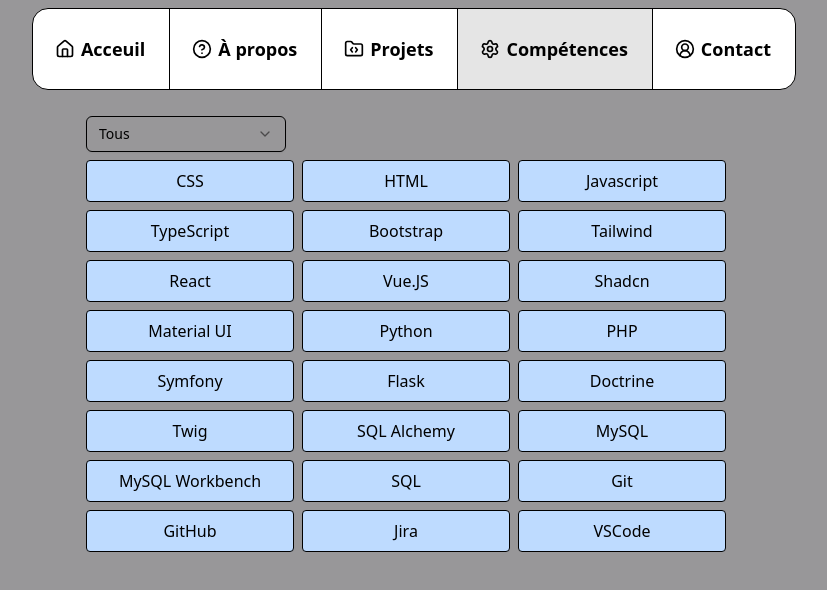
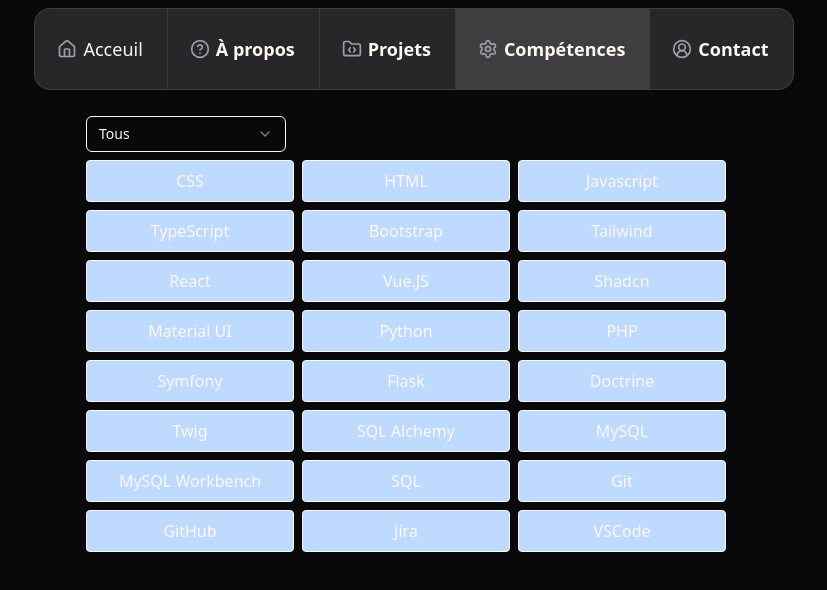
Before and after one commit to LucienRamond/lucr4, a React (Vite) app: page /competences in a window 1280 px wide. Shown: the top 590 px of the page, without its empty margins (234-1061 px from the left). Built offline with nearby package versions, Linux system fonts and the light colour scheme.

Commit message:
Update navbar style

```diff
--- a/src/index.css
+++ b/src/index.css
@@ -5,5 +5,74 @@
   margin: 0;
   min-width: 320px;
   min-height: 100vh;
-  background-color: rgba(47, 46, 49, 0.496);
+  background-color: var(--background);
+  color: var(--primary-foreground);
 }
+:root {
+  --radius: 0.65rem;
+  --background: oklch(0.141 0.005 285.823);
+  --foreground: oklch(0.985 0 0);
+  --card: oklch(0.21 0.006 285.885);
+  --card-foreground: oklch(0.985 0 0);
+  --popover: oklch(0.21 0.006 285.885);
+  --popover-foreground: oklch(0.985 0 0);
+  --primary: oklch(0.705 0.213 47.604);
+  --primary-foreground: oklch(0.98 0.016 73.684);
+  --secondary: oklch(0.274 0.006 286.033);
+  --secondary-foreground: oklch(0.985 0 0);
+  --muted: oklch(0.274 0.006 286.033);
+  --muted-foreground: oklch(0.705 0.015 286.067);
+  --accent: oklch(0.274 0.006 286.033);
+  --accent-foreground: oklch(0.985 0 0);
+  --destructive: oklch(0.704 0.191 22.216);
+  --border: oklch(1 0 0 / 10%);
+  --input: oklch(1 0 0 / 15%);
+  --ring: oklch(0.408 0.123 38.172);
+  --chart-1: oklch(0.837 0.128 66.29);
+  --chart-2: oklch(0.705 0.213 47.604);
+  --chart-3: oklch(0.646 0.222 41.116);
+  --chart-4: oklch(0.553 0.195 38.402);
+  --chart-5: oklch(0.47 0.157 37.304);
+  --sidebar: oklch(0.21 0.006 285.885);
+  --sidebar-foreground: oklch(0.985 0 0);
+  --sidebar-primary: oklch(0.705 0.213 47.604);
+  --sidebar-primary-foreground: oklch(0.98 0.016 73.684);
+  --sidebar-accent: oklch(0.274 0.006 286.033);
+  --sidebar-accent-foreground: oklch(0.985 0 0);
+  --sidebar-border: oklch(1 0 0 / 10%);
+  --sidebar-ring: oklch(0.408 0.123 38.172);
+}
+
+.dark {
+  --background: oklch(0.141 0.005 285.823);
+  --foreground: oklch(0.985 0 0);
+  --card: oklch(0.21 0.006 285.885);
+  --card-foreground: oklch(0.985 0 0);
+  --popover: oklch(0.21 0.006 285.885);
+  --popover-foreground: oklch(0.985 0 0);
+  --primary: oklch(0.705 0.213 47.604);
+  --primary-foreground: oklch(0.98 0.016 73.684);
+  --secondary: oklch(0.274 0.006 286.033);
+  --secondary-foreground: oklch(0.985 0 0);
+  --muted: oklch(0.274 0.006 286.033);
+  --muted-foreground: oklch(0.705 0.015 286.067);
+  --accent: oklch(0.274 0.006 286.033);
+  --accent-foreground: oklch(0.985 0 0);
+  --destructive: oklch(0.704 0.191 22.216);
+  --border: oklch(1 0 0 / 10%);
+  --input: oklch(1 0 0 / 15%);
+  --ring: oklch(0.408 0.123 38.172);
+  --chart-1: oklch(0.837 0.128 66.29);
+  --chart-2: oklch(0.705 0.213 47.604);
+  --chart-3: oklch(0.646 0.222 41.116);
+  --chart-4: oklch(0.553 0.195 38.402);
+  --chart-5: oklch(0.47 0.157 37.304);
+  --sidebar: oklch(0.21 0.006 285.885);
+  --sidebar-foreground: oklch(0.985 0 0);
+  --sidebar-primary: oklch(0.705 0.213 47.604);
+  --sidebar-primary-foreground: oklch(0.98 0.016 73.684);
+  --sidebar-accent: oklch(0.274 0.006 286.033);
+  --sidebar-accent-foreground: oklch(0.985 0 0);
+  --sidebar-border: oklch(1 0 0 / 10%);
+  --sidebar-ring: oklch(0.408 0.123 38.172);
+}
--- a/src/pages/navigation/ComputerNavbar.tsx
+++ b/src/pages/navigation/ComputerNavbar.tsx
@@ -21,93 +21,108 @@
 
   return (
     <div className=" fixed w-full flex justify-center">
-      <NavigationMenu className="bg-white border rounded-2xl">
+      <NavigationMenu className="bg-(--secondary) border border-(--border) rounded-2xl">
         <NavigationMenuList className=" gap-0">
-          <NavigationMenuItem className="border-r h-20 flex items-center">
+          <NavigationMenuItem className="border-r border-(--border)  h-20 flex items-center">
             <NavigationMenuLink
               asChild
               className={`${navigationMenuTriggerStyle()} ${
-                location.pathname == "/" && "bg-black/10"
+                location.pathname == "/" && "bg-(--input)/75"
               }`}
             >
               <Link
                 href="/"
-                className=" hover:bg-black/10 h-full w-full rounded-r-none rounded-l-[15px]"
+                className=" hover:bg-(--input) h-full w-full rounded-r-none rounded-l-[15px]"
               >
                 <div className=" flex gap-2 p-2">
-                  <HomeIcon className=" scale-125 mt-1.5" />
-                  <div className=" text-lg font-semibold">Acceuil</div>
+                  <HomeIcon
+                    className=" scale-125 mt-1.5"
+                    color="var(--muted-foreground)"
+                  />
+                  <div className=" text-lg">Acceuil</div>
                 </div>
               </Link>
             </NavigationMenuLink>
           </NavigationMenuItem>
-          <NavigationMenuItem className="border-r h-20 flex items-center">
+          <NavigationMenuItem className="border-r border-(--border) h-20 flex items-center">
             <NavigationMenuLink
               asChild
               className={`${navigationMenuTriggerStyle()} ${
-                location.pathname == "/a-propos" && "bg-black/10"
+                location.pathname == "/a-propos" && "bg-(--input)/75"
               }`}
             >
               <Link
                 href="/a-propos"
-                className=" hover:bg-black/10 h-full  rounded-none"
+                className=" hover:bg-(--input) h-full  rounded-none"
               >
                 <div className=" flex gap-2  p-2">
-                  <CircleQuestionMarkIcon className=" scale-125 mt-1.5" />
+                  <CircleQuestionMarkIcon
+                    color="var(--muted-foreground)"
+                    className=" scale-125 mt-1.5"
+                  />
                   <div className=" text-lg font-semibold">À propos</div>
                 </div>
               </Link>
             </NavigationMenuLink>
           </NavigationMenuItem>
-          <NavigationMenuItem className="border-r h-20 flex items-center">
+          <NavigationMenuItem className="border-r border-(--border) h-20 flex items-center">
             <NavigationMenuLink
               asChild
               className={`${navigationMenuTriggerStyle()} ${
-                location.pathname == "/projets" && "bg-black/10"
+                location.pathname == "/projets" && "bg-(--input)/75"
               }`}
             >
               <Link
                 href="/projets"
-                className=" hover:bg-black/10 h-full  rounded-none"
+                className=" hover:bg-(--input) h-full  rounded-none"
               >
                 <div className=" flex gap-2  p-2">
-                  <FolderCodeIcon className=" scale-125 mt-1.5" />
+                  <FolderCodeIcon
+                    color="var(--muted-foreground)"
+                    className=" scale-125 mt-1.5"
+                  />
                   <div className=" text-lg font-semibold">Projets</div>
                 </div>
               </Link>
             </NavigationMenuLink>
           </NavigationMenuItem>
-          <NavigationMenuItem className="border-r h-20 flex items-center">
+          <NavigationMenuItem className="border-r border-(--border) h-20 flex items-center">
             <NavigationMenuLink
               asChild
               className={`${navigationMenuTriggerStyle()} ${
-                location.pathname == "/competences" && "bg-black/10"
+                location.pathname == "/competences" && "bg-(--input)/75"
               }`}
             >
               <Link
                 href="/competences"
-                className=" hover:bg-black/10 h-full  rounded-none"
+                className=" hover:bg-(--input) h-full  rounded-none"
               >
                 <div className=" flex gap-2  p-2">
-                  <SettingsIcon className=" scale-125 mt-1.5" />
+                  <SettingsIcon
+                    color="var(--muted-foreground)"
+                    className=" scale-125 mt-1.5"
+                  />
                   <div className=" text-lg font-semibold">Compétences</div>
                 </div>
               </Link>
             </NavigationMenuLink>
           </NavigationMenuItem>
-          <NavigationMenuItem className=" h-20 flex items-center">
+          <NavigationMenuItem className=" h-20 border-(--border) flex items-center">
             <NavigationMenuLink
               asChild
               className={`${navigationMenuTriggerStyle()} ${
-                location.pathname == "/contact" && "bg-black/10"
+                location.pathname == "/contact" && "bg-(--input)/75"
               }`}
             >
               <Link
                 href="/contact"
-                className=" hover:bg-black/10 h-full w-full rounded-l-none rounded-r-[15px]"
+                className=" hover:bg-(--input) h-full w-full rounded-l-none rounded-r-[15px]"
               >
                 <div className=" flex gap-2  p-2">
-                  <CircleUserRoundIcon className=" scale-125 mt-1.5" />
+                  <CircleUserRoundIcon
+                    color="var(--muted-foreground)"
+                    className=" scale-125 mt-1.5"
+                  />
                   <div className=" text-lg font-semibold">Contact</div>
                 </div>
               </Link>
```
